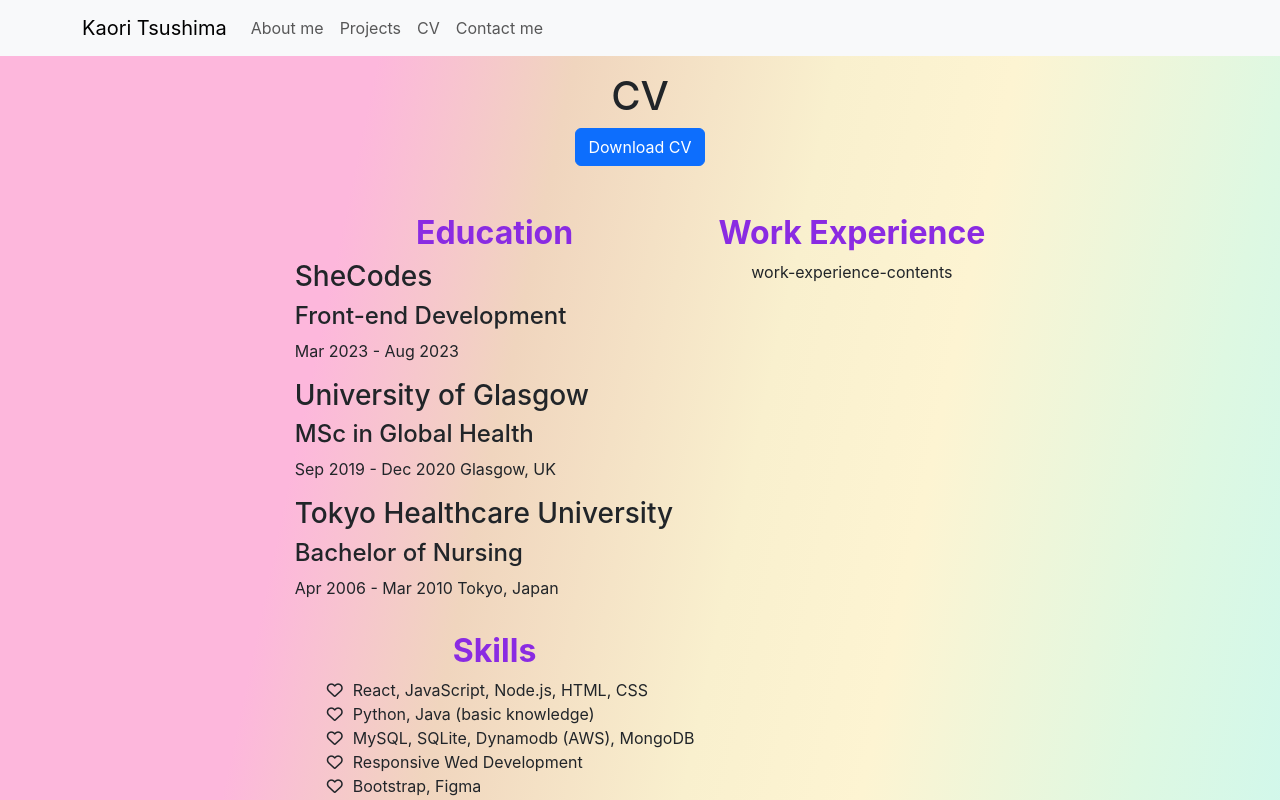
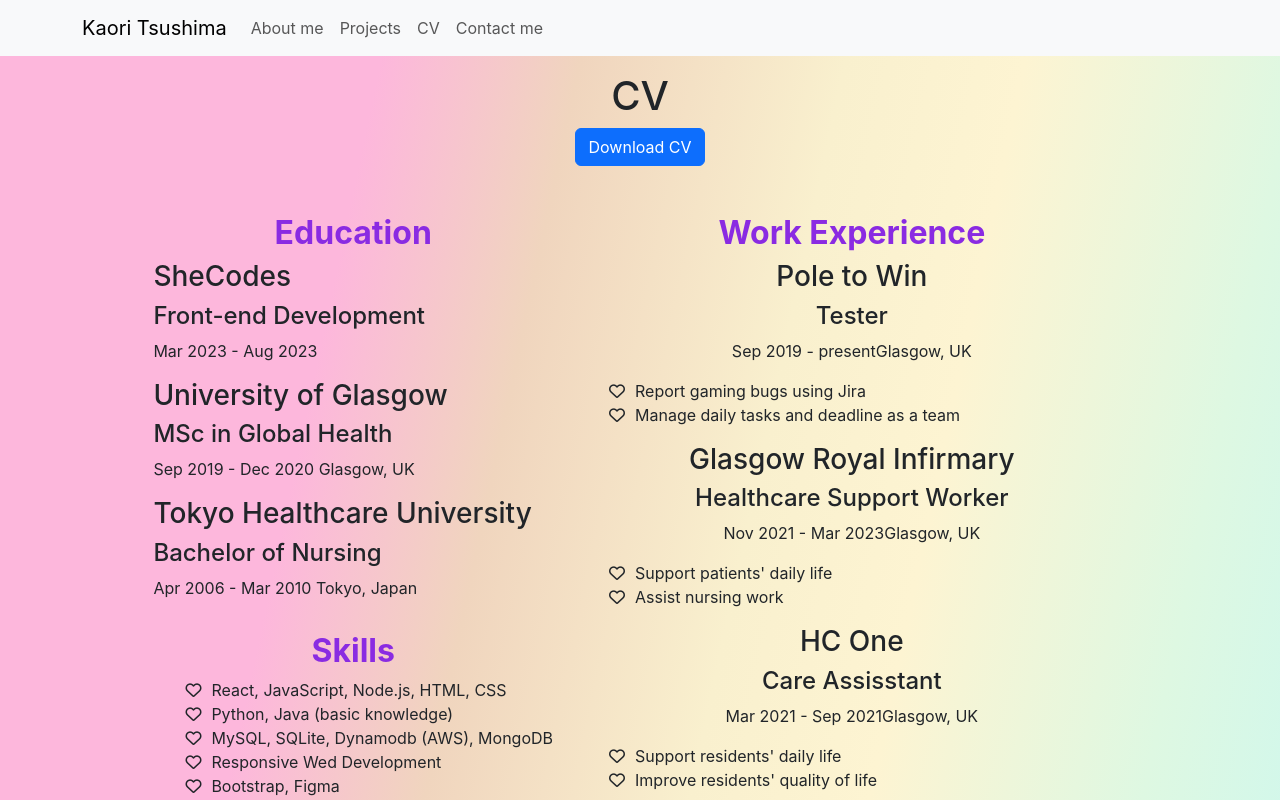
Before and after one commit to KaoriTsushima/react-portfolio, a React (Create React App) app: page /cv in a window 1280 px wide. Shown: the top 800 px of the page. Built offline with nearby package versions, Linux system fonts and the light colour scheme.

Commit message:
added work experience

```diff
--- a/src/WorkExperience.jsx
+++ b/src/WorkExperience.jsx
@@ -1,4 +1,21 @@
 import React from "react";
+import { workData } from "./workData.js";
+
 export default function WorkExperience() {
-  return <p>work-experience-contents</p>;
+  return workData.map((data) => (
+    <div className="work-details">
+      <h3>{data.company}</h3>
+      <h4>{data.role}</h4>
+      <p>
+        {data.startEnd}
+        {""}
+        {data.location}
+      </p>
+      <ul>
+        {data.duties.map(function (duty) {
+          return <li>{duty}</li>;
+        })}
+      </ul>
+    </div>
+  ));
 }
--- a/src/workExperienceData.js
+++ b/src/workData.js
@@ -1,10 +1,10 @@
-export const workExperienceData = [
+export const workData = [
   {
     company: "Pole to Win",
     role: "Tester",
     startEnd: "Sep 2019 - present",
     location: "Glasgow, UK",
-    duty: [
+    duties: [
       "Report gaming bugs using Jira",
       "Manage daily tasks and deadline as a team",
     ],
@@ -14,14 +14,14 @@ export const workExperienceData = [
     role: "Healthcare Support Worker",
     startEnd: "Nov 2021 - Mar 2023",
     location: "Glasgow, UK",
-    duty: ["Support patients' daily life", "Assist nursing work"],
+    duties: ["Support patients' daily life", "Assist nursing work"],
   },
   {
     company: "HC One",
     role: "Care Assisstant",
     startEnd: "Mar 2021 - Sep 2021",
     location: "Glasgow, UK",
-    duty: [
+    duties: [
       "Support residents' daily life",
       "Improve residents' quality of life",
     ],
@@ -31,7 +31,7 @@ export const workExperienceData = [
     role: "Certified Nurse",
     startEnd: "Dec 2014 - Mar 2019",
     location: "Tokyo, Japan",
-    duty: [
+    duties: [
       "Analyse and manage prevalence of pressure ulcers",
       "Educate staff",
       "Treat wounds as a lead nurse",
@@ -43,6 +43,6 @@ export const workExperienceData = [
     role: "Staff Nurse",
     startEnd: "Apr 2010 - Nov 2014",
     location: "Tokyo, Japan",
-    duty: ["Provide nursing skills to patients"],
+    duties: ["Provide nursing skills to patients"],
   },
 ];
```
